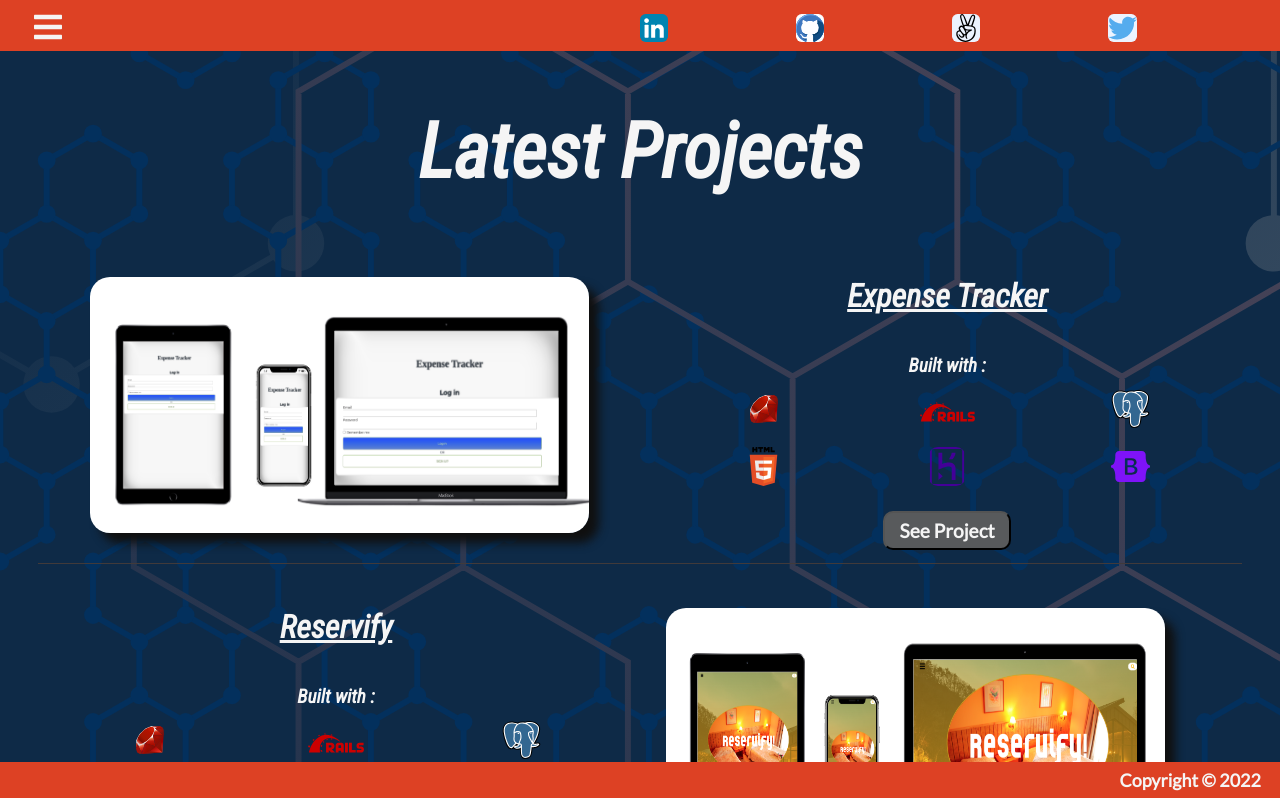
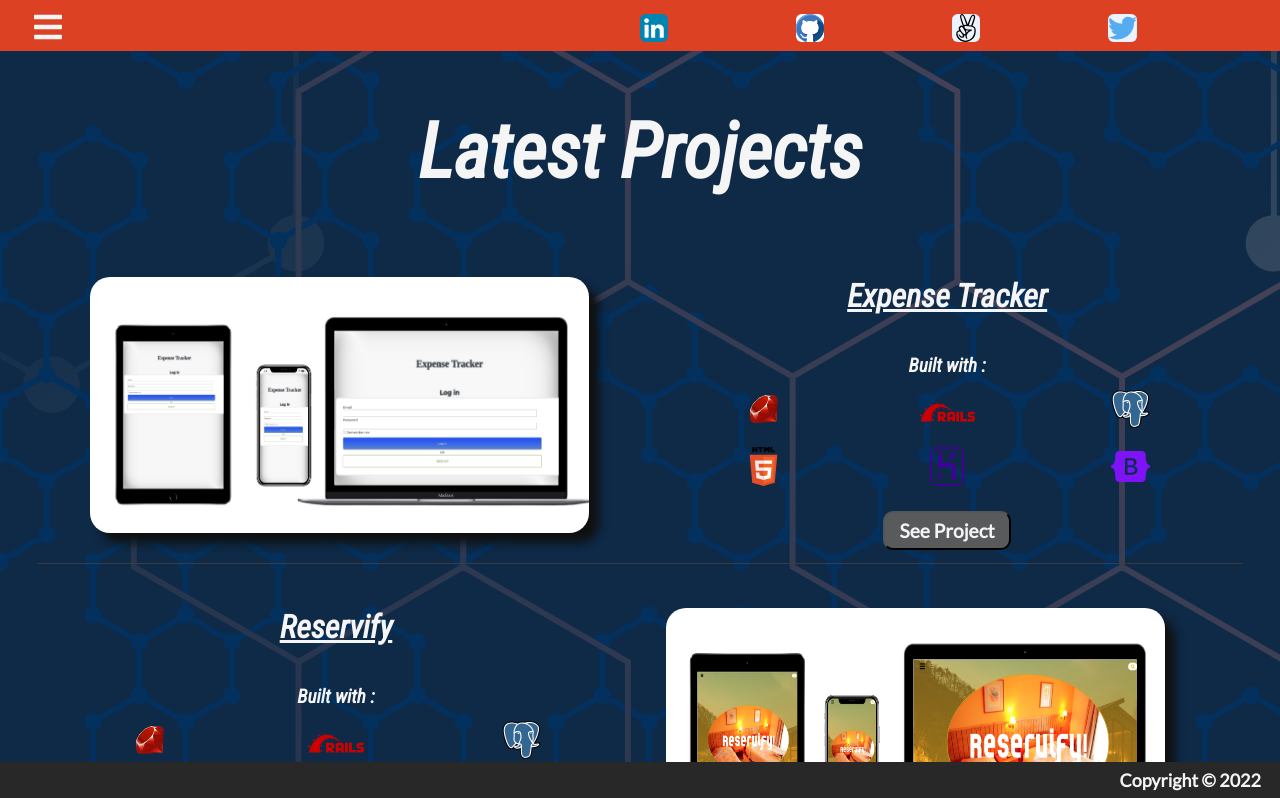
Before and after one commit to sjdev2212/portfoliosjdev, a React (Create React App) app: page /projects in a window 1280 px wide. Shown: the top 798 px of the page. Built offline with nearby package versions, Linux system fonts and the light colour scheme.

Commit message:
change back color

```diff
--- a/src/Footer.css
+++ b/src/Footer.css
@@ -5,7 +5,7 @@
     bottom: 0;
     left: 0;
     right: 0;
-    background:#DD4124;
+    background:   #282828  ;
     height: 3vw;
     width: 100vw;
     color: whitesmoke;
```
